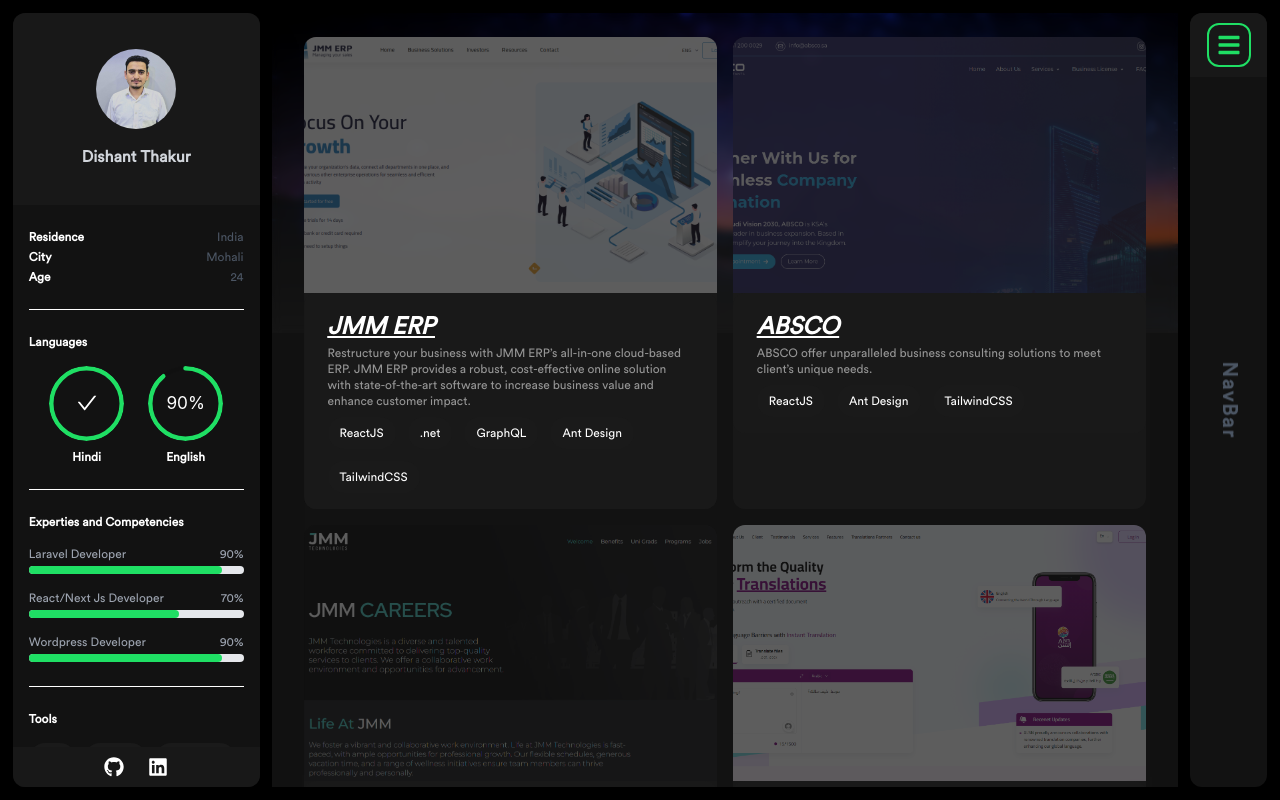
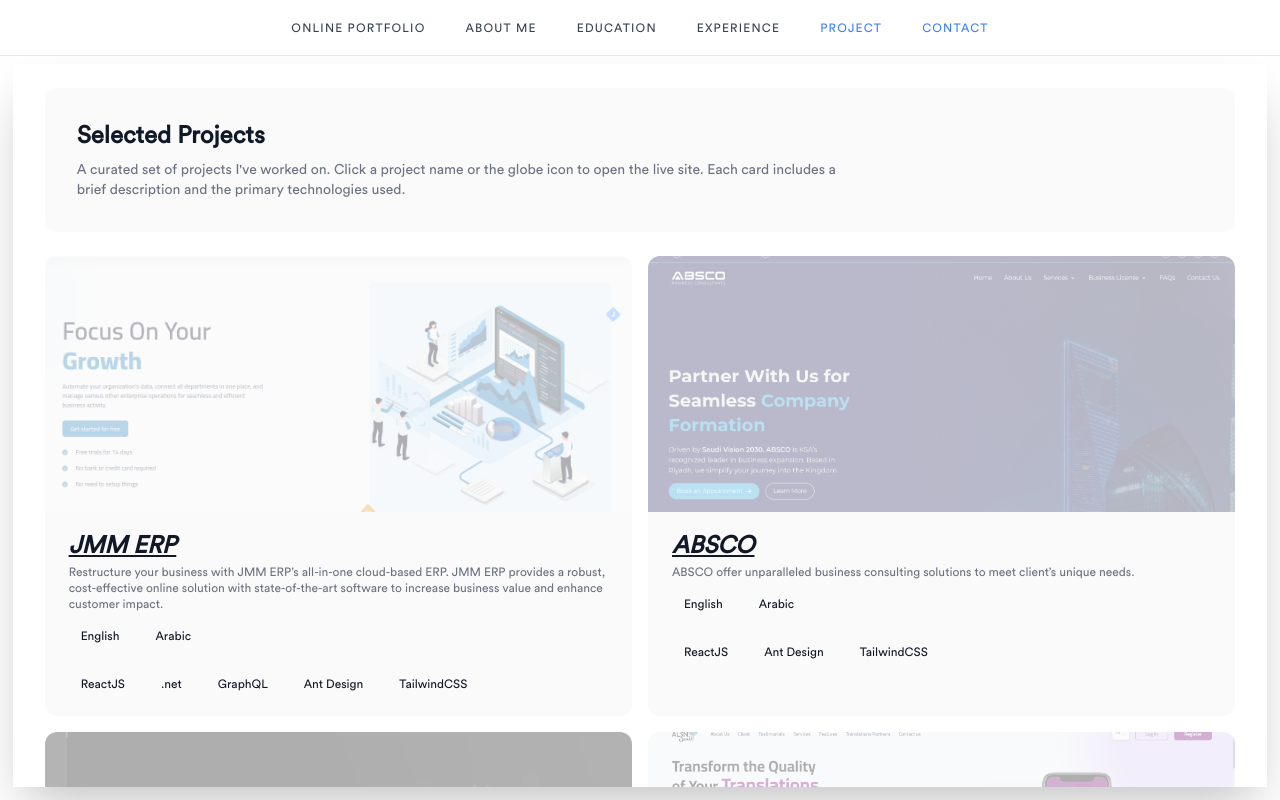
Before and after one commit to Dishant2808/my-portfolio, a Next.js app: page /portfolio in a window 1280 px wide. Built offline with nearby package versions, Linux system fonts and the light colour scheme.

Commit message:
code push

```diff
--- a/components/Common/BannerLayout.jsx
+++ b/components/Common/BannerLayout.jsx
@@ -2,14 +2,12 @@
 const BannerLayout = ({ children }) => {
     return (
         <div
-            className="relative backdrop-blur-sm w-full h-80 bg-fixed z-10"
+            className="relative w-full h-80 bg-fixed z-10"
             style={{
-                background: 'url(images/background.png)',
-                backgroundRepeat: 'no-repeat',
-                backgroundSize: 'cover',
+                background: '#ffffff',
             }}>
-            <div className="absolute inset-0 z-20 flex flex-col items-center justify-center w-full h-full bg-gradient-to-t from-MidNightBlack">
-                <div className="bg-Black/5 backdrop-blur-sm w-full h-full">
+            <div className="absolute inset-0 z-20 flex flex-col items-center justify-center w-full h-full">
+                <div className="w-full h-full">
                     {children}
                 </div>
             </div>
--- a/components/Common/Nav/Nav.jsx
+++ b/components/Common/Nav/Nav.jsx
@@ -1,14 +1,35 @@
 import { ImCross } from 'react-icons/im'
-import { FiAward } from 'react-icons/fi'
 import { FaHandshake } from 'react-icons/fa'
+import { MdWork } from 'react-icons/md'
 import { ImHome } from 'react-icons/im'
 import { HiIdentification } from 'react-icons/hi'
 import NavItem from './NavItem'
 import DrawerLayout from '../DrawerLayout'
+import Link from 'next/link'
+import { useRouter } from 'next/router'
 
 
 const Nav = ({ setIsOpen, isOpen }) => {
+    const router = useRouter();
+
+    const linkBase = "px-3 py-1.5 text-xs tracking-widest uppercase transition rounded-md";
+    const getActive = (path) => router.asPath === path ? "text-ElectricBlue" : "text-SilverGray hover:text-Snow";
+
     return (
+        <>
+            {/* Top navbar (desktop) */}
+            <div className="hidden lg:block fixed top-0 left-0 right-0 z-50">
+                <nav className="h-14 bg-DeepNightBlack border-b border-DarkGray flex items-center justify-center gap-4">
+                    <Link href="/" className={`${linkBase} text-SilverGray hover:text-Snow`}>Online Portfolio</Link>
+                    <Link href="/background" className={`${linkBase} ${getActive('/background')}`}>About Me</Link>
+                    <Link href="/background" className={`${linkBase} ${getActive('/background')}`}>Education</Link>
+                    <Link href="/background" className={`${linkBase} ${getActive('/background')}`}>Experience</Link>
+                    <Link href="/portfolio" className={`${linkBase} ${getActive('/portfolio')}`}>Project</Link>
+                    <Link href="/contact" className={`${linkBase} text-ElectricBlue`}>Contact</Link>
+                </nav>
+            </div>
+
+            {/* Mobile drawer menu */}
             <DrawerLayout setIsOpen={setIsOpen} isOpen={isOpen}>
                 <div className="absolute z-50 flex flex-col justify-center lg:inset-y-0  -right-0 lg:right-0 w-64 h-screen lg:mt-3 lg:mr-3 lg:h-[96%] bg-DeepNightBlack shadow-2xl md:rounded-xl md:overflow-hidden">
                     <div onClick={e => setIsOpen(false)} className="flex text-LightGray absolute top-0 w-full items-center justify-start pl-6 text-sm h-10 bg-EveningBlack">
@@ -18,9 +39,11 @@
                         <NavItem setIsOpen={setIsOpen} NavRoute={'/'} NavIcon={<ImHome />} NavText={'Home'} />
                         <NavItem setIsOpen={setIsOpen} NavRoute={'/contact'} NavIcon={<FaHandshake />} NavText={'Contact'} />
                         <NavItem setIsOpen={setIsOpen} NavRoute={'/background'} NavIcon={<HiIdentification />} NavText={'Background'} />
+                        <NavItem setIsOpen={setIsOpen} NavRoute={'/portfolio'} NavIcon={<MdWork />} NavText={'Projects'} />
                     </div>
                 </div>
             </DrawerLayout>
+        </>
 
     )
 }
--- a/components/HomeComponents/Banner.jsx
+++ b/components/HomeComponents/Banner.jsx
@@ -5,8 +5,8 @@
 const Banner = () => {
     return (
         <BannerLayout>
-            <div className="absolute inset-0 z-20 flex flex-col items-center py-6 justify-center w-full h-full bg-gradient-to-t from-MidNightBlack">
-                <div className="bg-LightGray/10 w-[95%] h-[90%] px-4 py-2 rounded-xl overflow-hidden flex md:block">
+            <div className="absolute inset-0 z-20 flex flex-col items-center py-6 justify-center w-full h-full">
+                <div className="bg-white w-[95%] h-[90%] px-4 py-2 rounded-xl overflow-hidden flex md:block border border-DarkGray">
                     <div className="flex items-center md:items-center md:justify-around">
                         <div className="">
                             <div className="">
--- a/components/Portfolio/PortfolioCard.jsx
+++ b/components/Portfolio/PortfolioCard.jsx
@@ -1,13 +1,28 @@
 import Badge from "../Common/Badge"
+import { Carousel } from "antd"
 
 const PortfolioCard = ({ data }) => {
     return (
         <div className="card_stylings overflow-hidden h-full">
-            <img
-                src={data?.image}
-                alt="portfolio img"
-                className="w-full object-cover opacity-30 h-32 sm:h-48 md:h-64"
-            />
+            {Array.isArray(data?.images) && data?.images?.length > 1 ? (
+                <Carousel autoplay dots className="w-full">
+                    {data.images.map((imgSrc, idx) => (
+                        <div key={idx}>
+                            <img
+                                src={imgSrc}
+                                alt={`portfolio img ${idx + 1}`}
+                                className="w-full object-cover opacity-30 h-32 sm:h-48 md:h-64"
+                            />
+                        </div>
+                    ))}
+                </Carousel>
+            ) : (
+                <img
+                    src={data?.images?.[0] || data?.image}
+                    alt="portfolio img"
+                    className="w-full object-cover opacity-30 h-32 sm:h-48 md:h-64"
+                />
+            )}
             <div id="arrow" className="py-2 px-6 card_stylings hover:-translate-y-10 transition-all ease-in-out duration-500">
                 <div className="flex justify-between p-0 m-0 ">
                     <h3 className="mr-2 underline italic font-semibold pt-2 text-2xl text-Snow leading-tight sm:leading-normal">
@@ -47,6 +62,11 @@
                 <p className="text-xs text-LightGray font-normal">
                     {data?.projectDetail}
                 </p>
+                {Array.isArray(data?.languages) && data.languages.length > 0 && (
+                    <div className="text-sm flex flex-wrap gap-3 py-2">
+                        {data.languages.map((lang, key) => <Badge key={key} title={lang} />)}
+                    </div>
+                )}
                 <div className="text-sm flex flex-wrap gap-3 py-2">
                     {data.technologiesUsed.map((index, key) => <Badge key={key} title={index.tech} />)}
                 </div>
--- a/pages/api/portfolio.js
+++ b/pages/api/portfolio.js
@@ -4,6 +4,8 @@
         projectName: "JMM ERP",
         url: "https://jmmerp.com/",
         image: "projects/erp.png",
+        images: ["projects/erp.png"],
+        languages: ["English", "Arabic"],
         projectDetail: "Restructure your business with JMM ERP’s all-in-one cloud-based ERP. JMM ERP provides a robust, cost-effective online solution with state-of-the-art software to increase business value and enhance customer impact.",
         technologiesUsed: [
             {
@@ -28,6 +30,8 @@
         projectName: "ABSCO",
         url: "https://absco.sa/",
         image: "projects/absco.png",
+        images: ["projects/absco.png"],
+        languages: ["English", "Arabic"],
         projectDetail: "ABSCO offer unparalleled business consulting solutions to meet client’s unique needs.",
         technologiesUsed: [
             {
@@ -46,6 +50,8 @@
         projectName: "JMM Technologies",
         url: "https://jmm.ltd/",
         image: "projects/jmm.png",
+        images: ["projects/jmm.png"],
+        languages: ["English"],
         projectDetail: "JMM Technologies is a start-up turned technology company with extensive years of experience delivering digital solutions. As a fast-growing tech firm, we help diverse businesses and organizations. Our expertise in innovative, state-of-the-art digital services accelerates business growth and enhances customer impact.",
         technologiesUsed: [
             {
@@ -70,6 +76,8 @@
         projectName: "ALSN",
         url: "https://alsn.app/",
         image: "projects/alsn.png",
+        images: ["projects/alsn.png"],
+        languages: ["English", "Arabic"],
         projectDetail: "ASLN drives digital transformation with certified document translation services. In an interconnected world where seamless communication is imperative, they are strategically positioned to cater to the needs of businesses, individuals, and organizations.",
         technologiesUsed: [
             {
@@ -94,6 +102,8 @@
         projectName: "FirmSanad",
         url: "/domain-expired",
         image: "projects/firmsanad.png",
+        images: ["projects/firmsanad.png"],
+        languages: ["English", "Arabic"],
         projectDetail: "Invest in Saudi Arabia, Streamline Your Business Setup Process in Saudi Arabia with FirmSanad Simplify the process of obtaining licenses and starting a business in Saudi Arabia with our streamlined platform.",
         technologiesUsed: [
             {
@@ -118,6 +128,8 @@
         projectName: "Fateh Al Mustaqbil",
         url: "https://fatehtour.com/",
         image: "projects/fateh.png",
+        images: ["projects/fateh.png"],
+        languages: ["English", "Arabic"],
         projectDetail: "Fateh Al Mustaqbil is a one-of-a-kind travel agency designed to cater to the interests of travelers across the globe, founded in 2023 in Riyadh, Saudi Arabia. Their expertise lies in crafting exceptional journeys tailored to each client's unique requirements, whether it be ticketing, hotel bookings, or visa assistance.",
         technologiesUsed: [
             {
@@ -142,6 +154,8 @@
         projectName: "Tojjar",
         url: "/domain-expired",
         image: "projects/tojjar.png",
+        images: ["projects/tojjar.png"],
+        languages: ["English", "Arabic"],
         projectDetail: "Tojjar is ecommerce website,  where you can open your own store and sell products of different brands!",
         technologiesUsed: [
             {
@@ -166,6 +180,8 @@
         projectName: "Otawix",
         url: "https://b2c.otawix.com/",
         image: "projects/otawix.png",
+        images: ["projects/otawix.png"],
+        languages: ["English", "Arabic"],
         projectDetail: "Lorem ipsum dolor sit amet consectetur adipisicing elit. Quisquam corrupti aut veritatis, adipisci natus optio dolores cum rem? Aut perferendis fugit, eos rerum totam aspernatur iure alias temporibus ipsa perspiciatis!",
         technologiesUsed: [
             {
@@ -190,6 +206,8 @@
         projectName: "Spatay",
         url: "https://spatay.com/",
         image: "projects/spatay.png",
+        images: ["projects/spatay.png"],
+        languages: ["English"],
         projectDetail: "Lorem ipsum dolor sit amet consectetur adipisicing elit. Quisquam corrupti aut veritatis, adipisci natus optio dolores cum rem? Aut perferendis fugit, eos rerum totam aspernatur iure alias temporibus ipsa perspiciatis!",
         technologiesUsed: [
             {
--- a/pages/layout.js
+++ b/pages/layout.js
@@ -1,25 +1,14 @@
-import Intro from '../components/Common/Intro';
 import Nav from '../components/Common/Nav/Nav';
 import { FaBars, FaMousePointer } from 'react-icons/fa';
-import { SlOptionsVertical } from 'react-icons/sl';
 import { useState } from 'react';
 
 export default function Layout({ children }) {
   const [isOpen, setIsOpen] = useState(false);
-  const [intro, setIntro] = useState(false);
 
   return (
-    <div className={`h-screen lg:p-[0.8rem] flex flex-col select-none font-circular`}>
+    <div className={`h-screen lg:p-[0.8rem] flex flex-col select-none font-circular lg:pt-16`}>
       <div className='lg:hidden'>
-        <div className=' bg-DeepNightBlack text-LightGray w-full h-10 flex items-center justify-between px-2 lg:hidden relative'>
-          <div className='icon flex items-center gap-x-2' onClick={(e) => setIntro(!intro)}>
-            <span className='icon border-2 text-Green border-Green p-1 text-sm rounded-lg'>
-              <SlOptionsVertical />
-            </span>
-            <div className='text-Snow absolute -right-1 -bottom-1'>
-              <FaMousePointer />
-            </div>
-          </div>
+        <div className=' bg-DeepNightBlack text-LightGray w-full h-10 flex items-center justify-end px-2 lg:hidden relative'>
           <div className='icon flex items-center gap-x-2' onClick={(e) => setIsOpen(!isOpen)}>
             <span className='icon border-2 text-Green border-Green p-1 text-sm rounded-lg'>
               {' '}
@@ -28,33 +17,10 @@
           </div>
         </div>
       </div>
-      <div className='flex relative h-full justify-between gap-x-3'>
-        {/* left most side */}
-        <div
-          className={`w-64 h-screen left-0 lg:rounded-xl -top-10 lg:top-0 lg:left-0 lg:h-full overflow-hidden bg-DeepNightBlack shadow-2xl z-50 lg:flex flex-col  lg:relative ${
-            intro ? 'flex absolute' : 'hidden'
-          }`}>
-          <Intro isOpen={intro} setIsOpen={setIntro} />
-        </div>
-        {/* overlay */}
-        {intro && <div onClick={(e) => setIntro(false)} className='fixed top-0 left-0  w-full h-full bg-black/50 backdrop-blur-[2px] z-40'></div>}
+      <div className='flex relative h-full gap-x-3'>
+        {/* middle of screen */}
+        <div className='w-full h-auto shadow-2xl bg-DeepNightBlack relative overflow-auto overflow-x-hidden no-scrollbar'>{children}</div>
 
-        {/* middle of screen */}
-        <div className='w-full h-auto lg:w-9/12 shadow-2xl bg-DeepNightBlack relative overflow-auto overflow-x-hidden no-scrollbar'>{children}</div>
-
-        {/* right side */}
-        {/* right side */}
-        <div className={`hidden lg:block absolute lg:w-20 lg:relative bg-DeepNightBlack shadow-2xl rounded-xl overflow-hidden`}>
-          <div onClick={(e) => setIsOpen(!isOpen)} className='bg-MidNightBlack text-Green hidden lg:flex items-center h-16 justify-center text-2xl '>
-            <span className='icon border-2 border-Green p-2 rounded-xl'>
-              {' '}
-              <FaBars />
-            </span>
-          </div>
-          <span className='absolute top-1/2 left-1/2 -translate-x-1/2 -translate-y-1/2 rotate-90 flex items-center justify-center text-center text-xl text-gray-600 font-extrabold tracking-widest'>
-            NavBar
-          </span>
-        </div>
         {<Nav isOpen={isOpen} setIsOpen={setIsOpen} />}
       </div>
     </div>
--- a/pages/portfolio.jsx
+++ b/pages/portfolio.jsx
@@ -15,7 +15,15 @@
             .catch(error => console.error('Error fetching testimonials:', error)))
     return (
         <BannerLayout>
-            <div className="grid justify items-center grid-flow-row md:grid-cols-2 grid-rows-auto gap-4 px-8 my-6">
+            <div className="px-6 sm:px-8 pt-6">
+                <div className="card_stylings p-6 md:p-8 mb-6">
+                    <h1 className="text-Snow text-xl md:text-2xl font-bold">Selected Projects</h1>
+                    <p className="text-LightGray text-xs md:text-sm mt-2 max-w-3xl">
+                        A curated set of projects I've worked on. Click a project name or the globe icon to open the live site. Each card includes a brief description and the primary technologies used.
+                    </p>
+                </div>
+            </div>
+            <div className="grid justify items-center grid-flow-row md:grid-cols-2 grid-rows-auto gap-4 px-6 sm:px-8 pb-10">
 
                 {
                     isLoading ?
--- a/styles/globals.css
+++ b/styles/globals.css
@@ -3,12 +3,10 @@
 @tailwind utilities;
 
 body {
-    /* transition: all; */
-    background-color: #000  !important;
-    /* padding: 0.8rem; */
-    /* transition: width 5s ease-in .2s; */
+    background-color: #ffffff !important;
     overflow: hidden;
     height: 100vh;
+    background-image: none;
 }
 
 @layer utilities {
--- a/tailwind.config.js
+++ b/tailwind.config.js
@@ -8,15 +8,18 @@
     extend: {
       colors: {
         Green: "#1fdf64",
-        Black: "#000",
-        DeepNightBlack: "#121212",
-        MidNightBlack: "#181818",
-        EveningBlack: "#1a1a1a",
-        DarkGray: "#282828",
-        SlateGray: "#404040",
-        LightGray: "#959595",
-        SilverGray: "#B3B3B3",
-        Snow: "#ffffff",
+        ElectricBlue: "#3b82f6",
+        NeonPurple: "#8b5cf6",
+        Black: "#000000",
+        // Light theme remap
+        DeepNightBlack: "#ffffff", // main surface
+        MidNightBlack: "#f5f5f5",  // subtle section bg
+        EveningBlack: "#fafafa",   // card bg
+        DarkGray: "#e5e7eb",       // borders/dividers
+        SlateGray: "#cbd5e1",      // muted borders
+        LightGray: "#6b7280",      // secondary text
+        SilverGray: "#374151",     // primary dark text on white
+        Snow: "#111827",           // titles (previously white)
       },
       fontFamily: {
         'cascadia-normal': ['cascadia-normal'],
```
Lines whose indentation alone changed are shown as unchanged.
